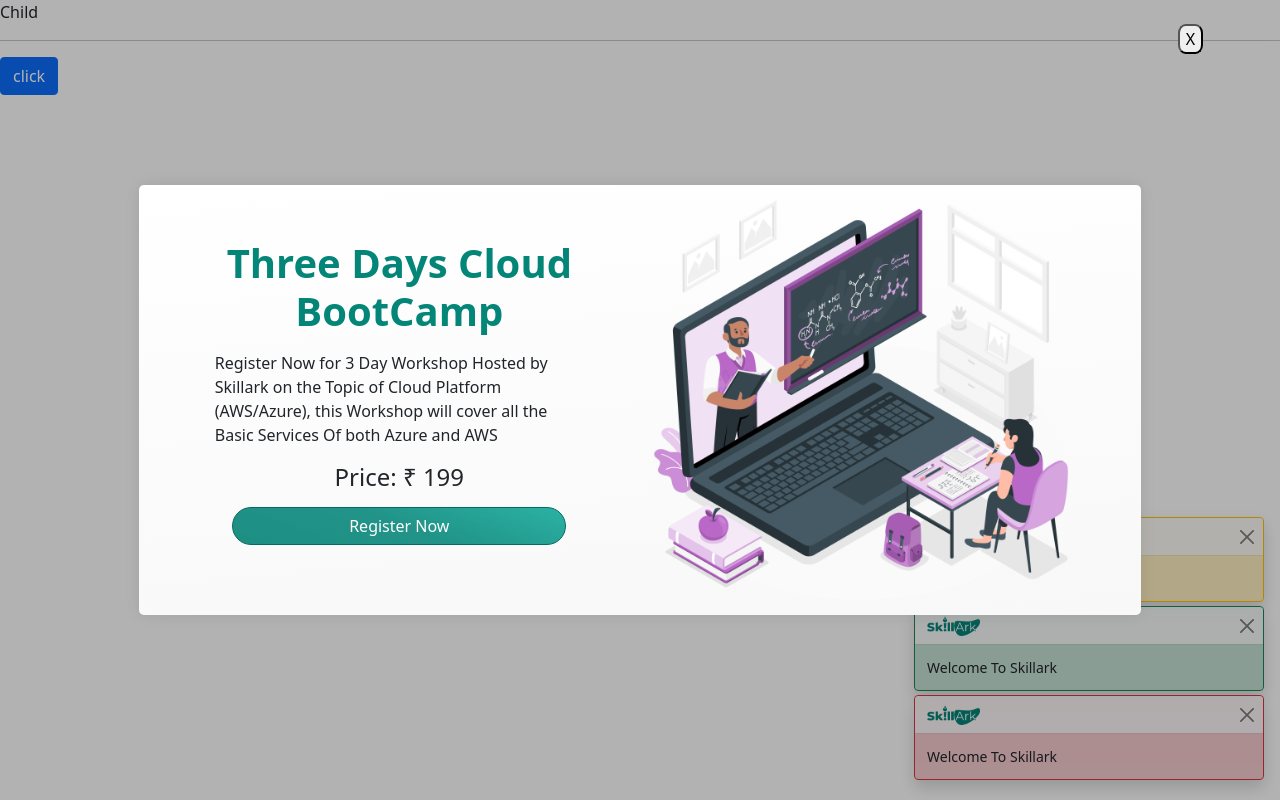
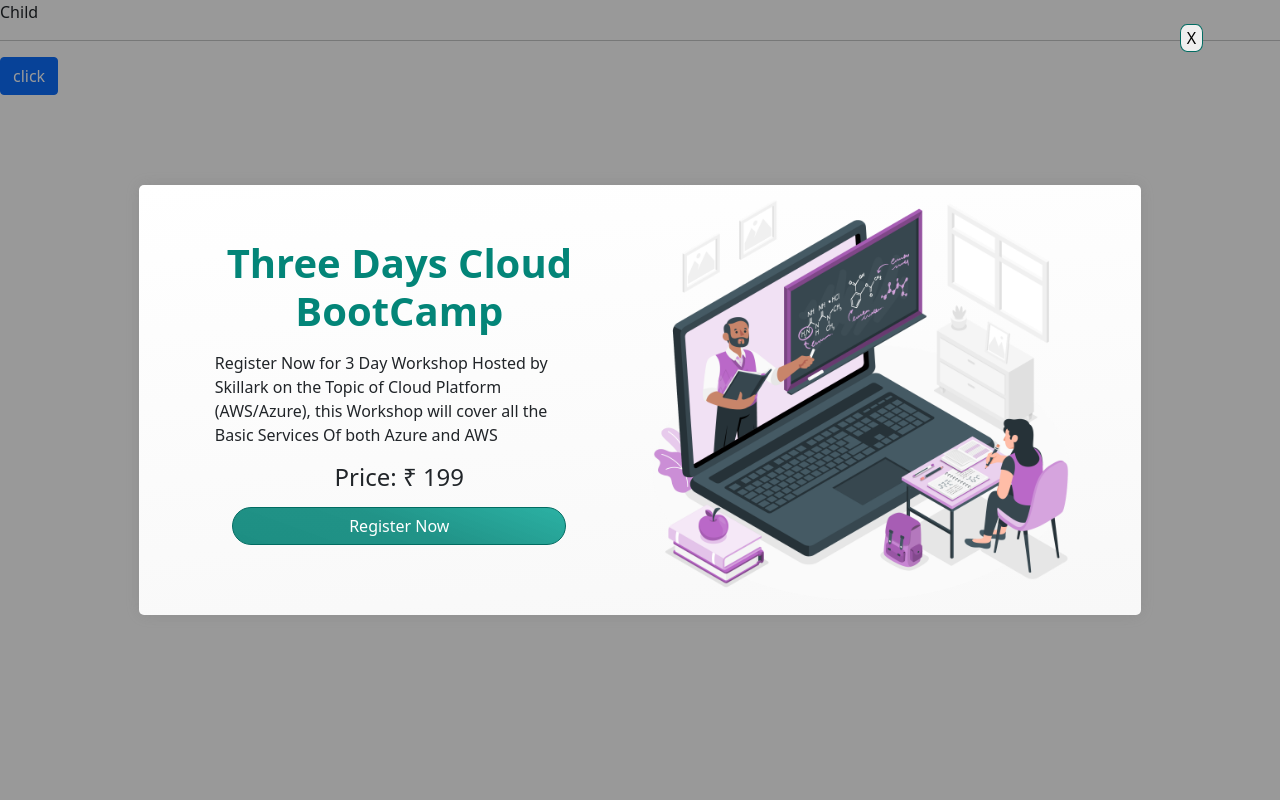
Before and after one commit to Seemant9118/Skillark-Frontend, a React (Create React App) app: page /ContextApp in a window 1280 px wide. Built offline with nearby package versions, Linux system fonts and the light colour scheme.

Commit message:
toast added

```diff
--- a/package.json
+++ b/package.json
@@ -1,5 +1,5 @@
 {
-  "name": "skillark-frontend",
+  "name": "skillarkfrontend",
   "version": "0.1.0",
   "private": true,
   "dependencies": {
@@ -19,12 +19,12 @@
   },
   "repository": {
     "type": "git",
-    "url": "git+https://github.com/cvasingh/skillark-frontend.git"
+    "url": "git+https://github.com/cvasingh/skillarkFrontend.git"
   },
   "author": "Shiva Singh",
   "license": "ISC",
   "bugs": {
-    "url": "https://github.com/cvasingh/skillark-frontend/issues"
+    "url": "https://github.com/cvasingh/skillarkFrontend/issues"
   },
   "scripts": {
     "start": "react-scripts start",
--- a/src/App.js
+++ b/src/App.js
@@ -1,7 +1,8 @@
 import * as React from 'react';
 import { BrowserRouter, Routes, Route } from 'react-router-dom';
+import 'bootstrap-icons/font/bootstrap-icons.css';
+import 'bootstrap/dist/css/bootstrap.css';
 import './bootstrap/bootstrap.css';
-import 'bootstrap-icons/font/bootstrap-icons.css';
 import './App.css';
 import Loginmodule from './components/Loginmodule';
 import Contactus from './components/Contactus';
@@ -19,10 +20,15 @@
 import Main from './common/Main';
 import ContextApp from './context/ContextApp';
 
+// context
+import Toast from './context/Toast'
+
 
 export default function App() {
   return (
     <BrowserRouter>
+      {/* Toast for notification  */}
+      <Toast>
         <Routes>
           <Route path='*' element={<NotFounds />} />
           <Route path='' element={<Main />} >
@@ -50,6 +56,7 @@
           )}
         </Routes>
 
+      </Toast>
     </BrowserRouter>
   )
 }
--- a/src/bootstrap/bootstrap.scss
+++ b/src/bootstrap/bootstrap.scss
@@ -1,5 +1,5 @@
-@import "../../node_modules/bootstrap/scss/functions";
-@import "../../node_modules/bootstrap/scss/variables";
+@import "../../node_modules/bootstrap/scss/_functions.scss";
+@import "../../node_modules/bootstrap/scss/_variables.scss";
 
 $custom-theme-colors: (
     "ska-primary":#038578,
@@ -13,4 +13,4 @@
 $theme-colors-rgb : map-merge($custom-theme-colors-rgb,$theme-colors-rgb);
 
 $theme-colors : map-merge($custom-theme-colors,$theme-colors);
-@import "../../node_modules/bootstrap/scss/bootstrap";
+@import "../../node_modules/bootstrap/scss/bootstrap.scss";
--- a/src/common/Main.js
+++ b/src/common/Main.js
@@ -10,7 +10,7 @@
     return <>
         <Navbar />
 
-        <Outlet />
+            <Outlet />
 
         <Footer />
     </>
--- a/src/common/Navbar.js
+++ b/src/common/Navbar.js
@@ -6,12 +6,12 @@
 
 export default function Navbar() {
     const [skaCookies, setskaCookies] = useState('');
-    useEffect(() => {
-        // document.cookie = `ska1234ska`
-        document.cookie.split('ska').map((value) => {
-            setskaCookies(value)
-        })
-    }, [])
+    // useEffect(() => {
+    //     // document.cookie = `ska1234ska`
+    //     document.cookie.split('ska').map((value) => {
+    //         setskaCookies(value)
+    //     })
+    // }, [])
     return (
         <>
             <ScrollToTop width='20px' height='20px' />
@@ -26,9 +26,6 @@
                     <div className="collapse navbar-collapse navbar-right" id="navbarNavAltMarkup">
                         <div className="nav navbar-nav ms-auto">
                             <ul className="navbar-nav mb-lg-0">
-                                <li className="nav-item mx-1">
-                                    <Link className="nav-link" to='/'>Home</Link>
-                                </li>
                                 <li className="nav-item mx-1">
                                     <Link className="nav-link" to='/trainings'>Live Trainings</Link>
                                 </li>
--- a/src/components/Home.js
+++ b/src/components/Home.js
@@ -11,12 +11,21 @@
 // import EventPNG from './img/style/event.png'
 import Typewriter from 'typewriter-effect';
 import HomeCard from './HomeCard';
+import PopUp from '../context/PopUp';
 
 export default function Home() {
 
 
     return (
         <>
+            <PopUp
+                img={EventPNG}
+                price='199'
+                title='Three Days Cloud BootCamp'
+                para='Register Now for 3 Day Workshop Hosted by Skillark on the Topic
+            of Cloud Platform (AWS/Azure), this Workshop will cover all the
+            Basic Services Of both Azure and AWS'
+            />
             <div className='row align-items-center justify-content-center m-0'>
                 <div className='col-md-4 col-6 order-md-5'>
                     <img className='float-end top-banner' src={Capture3} />
--- a/src/components/Login.js
+++ b/src/components/Login.js
@@ -1,9 +1,12 @@
-import React, { useState } from 'react';
+import React, { useState, useContext } from 'react';
 import { Link, useNavigate } from 'react-router-dom';
 import Axios from "axios";
 import PrivateData from './data/PrivateData';
+import toastContext from '../context/toastContext'
 
 export default function Login() {
+    const noti = useContext(toastContext);
+
     const navigate = useNavigate();
     const [statusForm, setStatusForm] = useState("login");
     const [OTP, setOTP] = useState();
@@ -25,10 +28,10 @@
             .then(function (res) {
                 // console.log(res.data);
                 if (res.data === false) {
-                    alert('not match')
+                    noti.addNewMessage('Email or Password Not match', 'danger')
                     setStyle({ emailCSS: 'border-danger is-invalid', passwordCSS: 'border-danger is-invalid' })
                 } else {
-                    alert('login in successfuly')
+                    noti.addNewMessage('login in successfully', 'success')
                     // document.cookie = `ska${res.data}ska`
                     navigate('/')
                 }
@@ -41,7 +44,7 @@
             .then(function (res) {
                 // console.log(res.data);
                 if (res.data === false) {
-                    alert('Not exit')
+                    noti.addNewMessage('User Not exit', 'warning');
                     navigate('/register')
                 } else {
                     setOTP(res.data)
@@ -55,13 +58,12 @@
         if (enterOTP == OTP) {
             setStatusForm('password')
         } else {
-            alert('enter wrongh otp')
+            noti.addNewMessage('OTP Not Match', 'danger')
         }
         e.preventDefault();
     }
     const handleResetPassword = (e) => {
         setStatusForm("login")
-
     }
 
     return <div className='row justify-content-center'>
@@ -123,7 +125,7 @@
                 </form>}
             {/* OTP form */}
             {statusForm === 'OTP' &&
-                <form method='POST' onSubmit={handleOTP}>
+                <form onSubmit={handleOTP}>
                     <div className="mb-3">
                         <input type="text" placeholder="OTP"
                             className="form-control form-control-lg border-ska-primary border-2 rounded-pill "
@@ -136,7 +138,7 @@
                 </form>}
             {/* reset password */}
             {statusForm === 'password' &&
-                <form method='POST' onSubmit={handleResetPassword}>
+                <form onSubmit={handleResetPassword}>
                     <div className='row mb-3'>
                         <input type="password" placeholder="Password"
                             className="form-control form-control-lg border-ska-primary border-2 rounded-pill"
--- a/src/context/PopUp.js
+++ b/src/context/PopUp.js
@@ -10,12 +10,13 @@
     width: '100vw',
     height: '100vh',
     zIndex: 10,
-    backgroundColor: 'rgba(0,0,0,0.3)',
+    backgroundColor: 'rgba(0,0,0,0.4)',
 }
 const closeButton = {
     position: 'absolute',
     top: '3vh',
     right: '6vw',
+    border:'1px solid #026c62',
     borderRadius: '30%',
     zIndex: 11,
 }
@@ -40,8 +41,7 @@
         return ReactDOM.createPortal(
             <div>
 
-                <button style={closeButton} onClick={handlePopup}
-                >X</button>
+                <button style={closeButton} onClick={handlePopup} >X</button>
 
                 <div className='row align-items-center justify-content-center m-0' style={popup}>
                     <div className='col-md-10 col-11'>
--- a/src/context/Toast.js
+++ b/src/context/Toast.js
@@ -5,15 +5,18 @@
 
 const Toast = (props) => {
     const [toastDetails, setToastDetails] = useState([
-        { message: 'Welcome To Skillark', type: 'warning', time: '' },
-        { message: 'Welcome To Skillark', type: 'success', time: '' },
-        { message: 'Welcome To Skillark', type: 'danger', time: '' }]);
+        // { message: 'Welcome To Skillark', type: 'warning', time: '' },
+        // { message: 'Welcome To Skillark', type: 'success', time: '' },
+        // { message: 'Welcome To Skillark', type: 'danger', time: '' }
+    ]);
 
-    const addNewMessage = (mess, type,timing) => {
-        // set defaulttime
-        timing == null ? (timing = 'just now') : (timing = timing)
-        setToastDetails([...toastDetails, { message: mess, type: type,time:timing }])
-        toastDetails.length === 3 ? handleRemove() : console.log()
+    const addNewMessage = (mess, type) => {
+        // set time
+        const d = new Date();
+        let timing = d.getHours() + ":" + d.getMinutes();
+
+        toastDetails.length === 2 ? handleRemove() : console.log()
+        setToastDetails([...toastDetails, { message: mess, type: type, time: timing }])
     }
     const [toastStatus, setToastStatus] = useState(false)
     useEffect(() => {
@@ -21,9 +24,9 @@
     }, [toastDetails])
 
     var option = {
-        animation: true,
+        // animation: true,
         autohide: true,
-        delay: 6000,
+        delay: 8000,
     };
     // add toast
     function toastAdd() {
@@ -36,9 +39,8 @@
 
 
     const handleRemove = () => {
-        setToastDetails(toastDetails.splice(1, 2))
+        setToastDetails(toastDetails.splice(0, 2))
     }
-    console.log(toastDetails);
 
     setTimeout(toastAdd, 500);
 
@@ -50,9 +52,9 @@
 
             <div className="position-fixed bottom-0 end-0 p-3" style={{ zIndex: '10' }}>
                 {toastStatus && <>
-                    {toastDetails.map((items, index) => {
+                    {toastDetails.map((items) => {
                         return <>
-                            <div id="liveToast" className={`toast my-1 border-1 border-${items.type} bg-${items.type} bg-opacity-25`} role="alert" aria-live="assertive" aria-atomic="true">
+                            <div id="liveToast" className={`toast my-1 border-2 border-${items.type} bg-${items.type} bg-opacity-25`} role="alert" aria-live="assertive" aria-atomic="true">
                                 <div className="toast-header">
                                     <img src={logo} className="rounded" alt="logo" style={{ height: '20px' }} />
                                     {/* <strong>Skillark</strong> */}
```
Also changed, not shown: src/bootstrap/bootstrap.css. Lines whose indentation alone changed are shown as unchanged.
